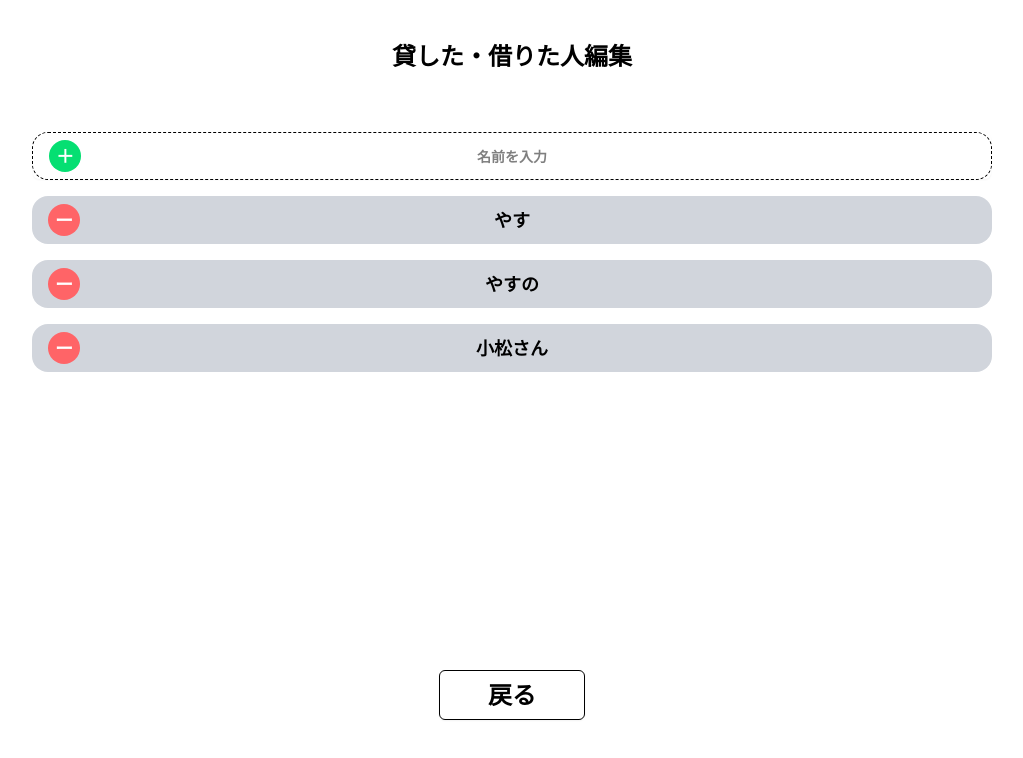
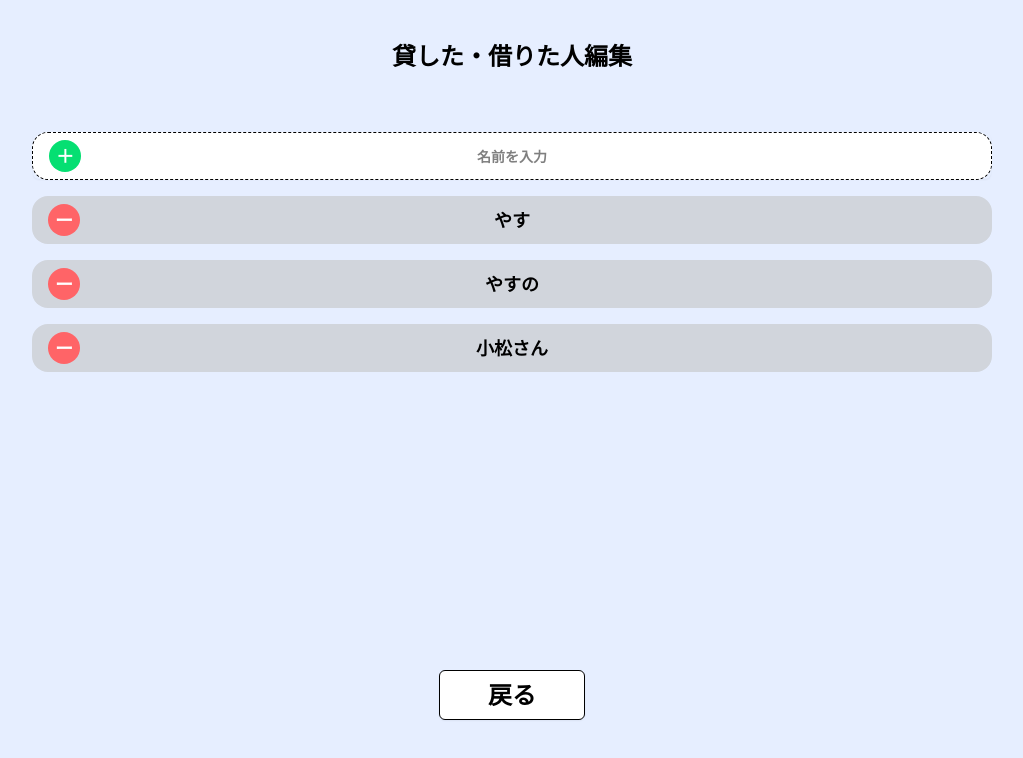
Before and after one commit to tsukuba-cojt/trackmate-front, a Next.js app: page /loan/register in a window 1280 px wide. Shown: the top 758 px of the page, without its empty margins (128-1151 px from the left). Built offline with nearby package versions, Linux system fonts and the light colour scheme.

Commit message:
背景色の追加

```diff
--- a/app/globals.css
+++ b/app/globals.css
@@ -2,6 +2,7 @@
 @import "tw-animate-css";
 
 @theme{
+    --color-theme-50: oklch(0.9481 0.0245 265.59); /* backgournd-color */
     --color-theme-100: oklch(0.8206 0.0945 236.75);
     --color-theme-200: oklch(0.7554 0.1534 231.64);
     --color-text-0: oklch(0.3211 0 0);
--- a/app/loan/register/page.tsx
+++ b/app/loan/register/page.tsx
@@ -19,7 +19,7 @@ export default function Register() {
 
   const [newPersonName, setNewPersonName] = useState<string>("");
 
-  const buttonStyle: string = "border-black text-2xl font-bold border-1 px-12 py-6 mb-20";
+  const buttonStyle: string = "border-black text-2xl font-bold border-1 px-12 py-6 mb-20 bg-white";
 
   const [persons, setPersons] = useState<Person[]>([
     {id: "1", name: "やす"},
@@ -44,7 +44,7 @@ export default function Register() {
   }
 
   return (
-    <div className="flex flex-col w-full min-h-screen items-center justify-center">
+    <div className="flex flex-col w-full min-h-screen items-center justify-center bg-theme-50">
       <div className="text-2xl font-bold mt-10">
         貸した・借りた人編集
       </div>
```
